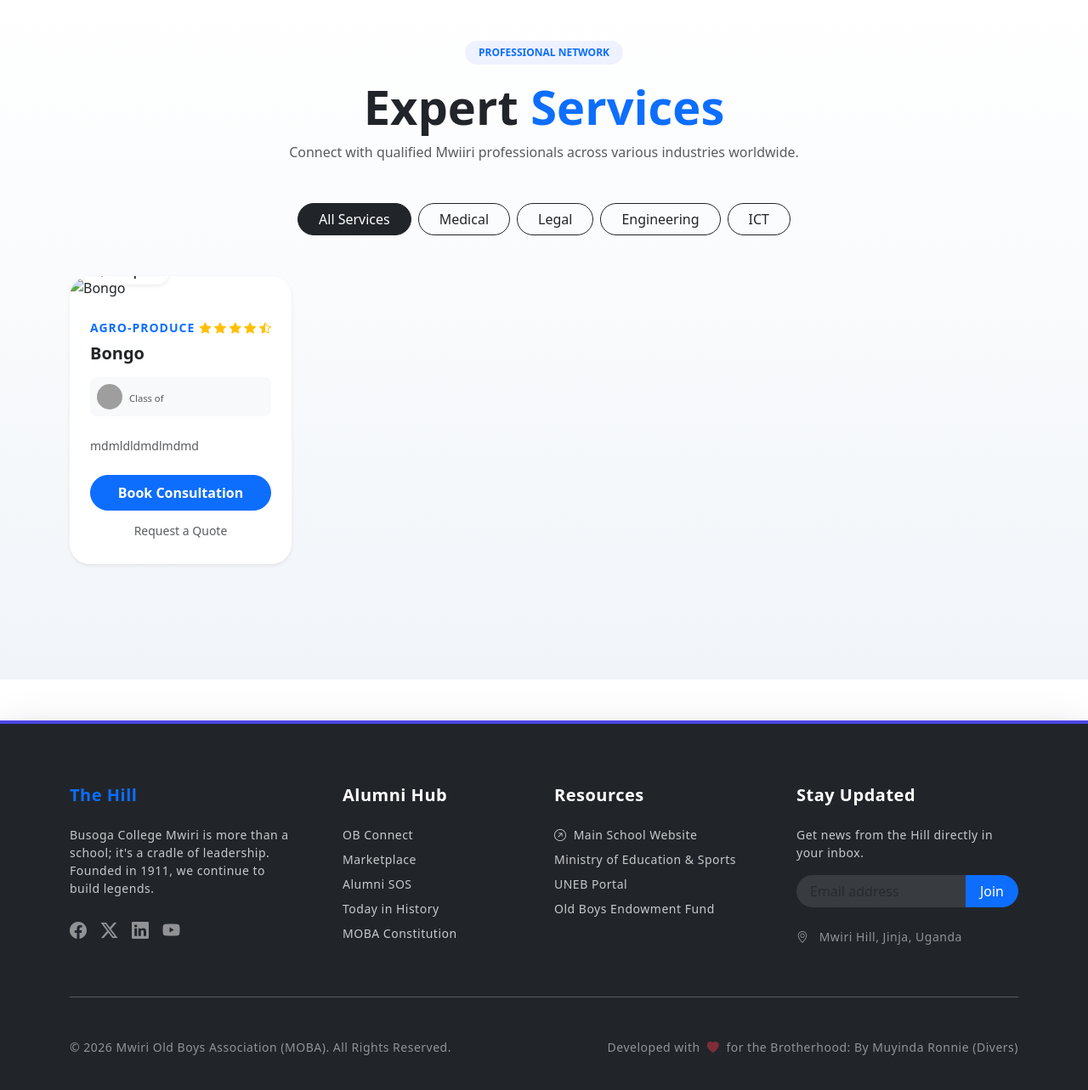
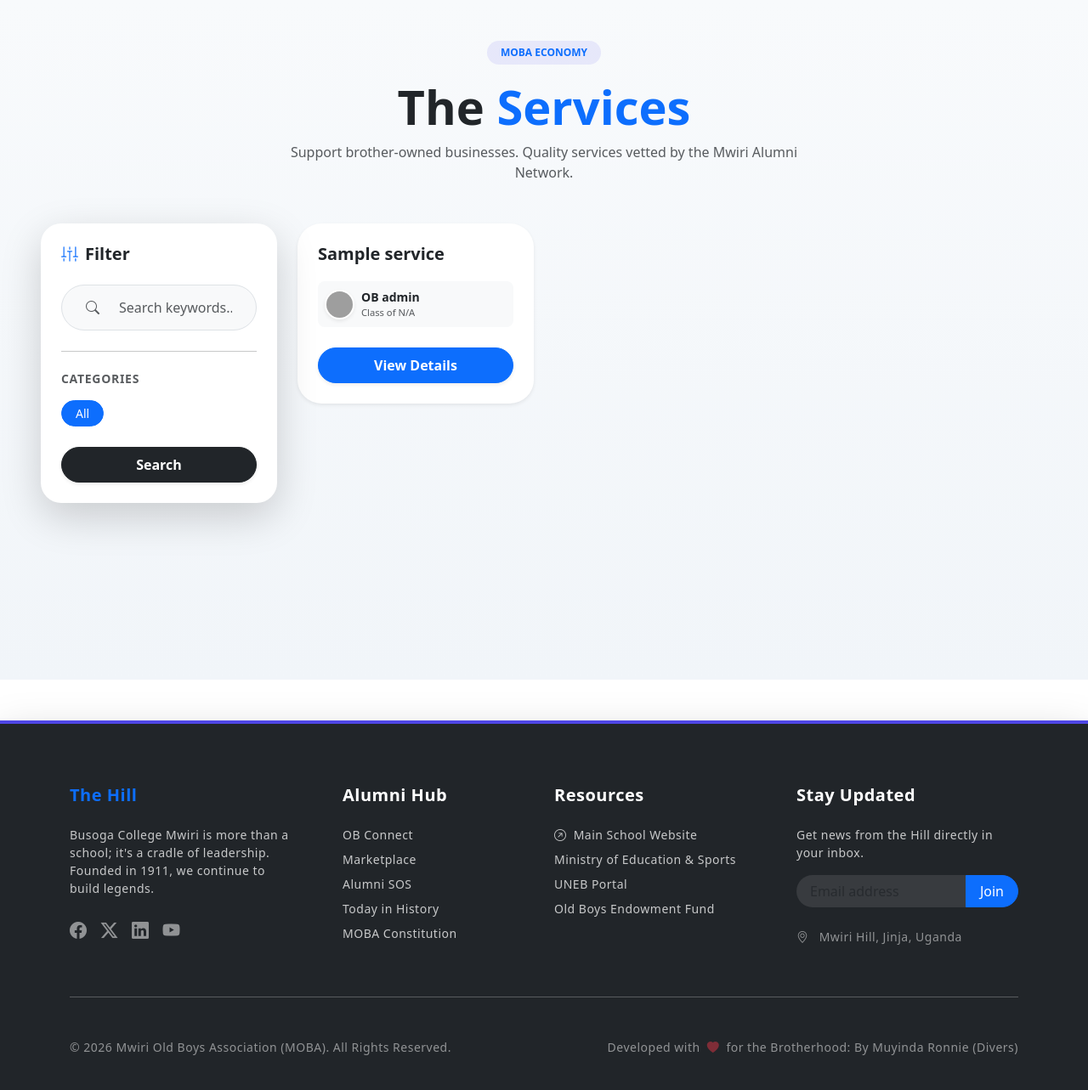
Before and after one commit to ronnie256-pro/mwiri-oldboys, a Django app: page /services/ in a window 1280 px wide. Shown: the part 56-1339 px from the top of the page at 85% size. Run offline with Django 5.2, Linux system fonts and the light colour scheme; data comes from the database, SQL or seed files in the repository; both versions use the stored data as it was after the commit; tables that the repository leaves empty hold one stand-in row (values such as "Sample post"); some libraries are stand-ins or nearby versions; grey boxes are pictures that could not be loaded.

Commit message:
updated the logic of adding products to the site.

```diff
--- a/content/urls.py
+++ b/content/urls.py
@@ -6,4 +6,5 @@ urlpatterns = [
     path('news/', views.news_list, name='news'),
     path('news/add/', views.news_form, name='news_add'),
     path('news/<int:pk>/', views.NewsView.as_view(), name='news_detail'),
+    path('history/', views.history_list, name='history'),
 ]
--- a/content/views.py
+++ b/content/views.py
@@ -20,5 +20,9 @@ def news_form(request):
         form = NewsForm()
     return render(request, 'content/news_form.html', {'form': form})
 
+def history_list(request):
+    history = History.objects.all().order_by('-created_at')
+    return render(request, 'content/history_list.html', {'history': history})
+
 class NewsView(TemplateView):
     template_name = "content/news.html"
--- a/core/templates/navbar.html
+++ b/core/templates/navbar.html
@@ -29,9 +29,12 @@
                 <li class="nav-item">
                     <a class="nav-link" href="{% url 'ob_connect' %}">OB Connect</a>
                 </li>
+                <!--This is the Alumni SOS page but commented out-->
+                <!--
                 <li class="nav-item">
                     <a class="nav-link" href="{% url 'alumni_sos' %}">Alumni SOS</a>
                 </li>
+                 -->
                 <li class="nav-item">
                     <a class="nav-link" href="{% url 'my_account' %}">My Account</a>
                 </li>
--- a/products/templates/products/product_form.html
+++ b/products/templates/products/product_form.html
@@ -12,10 +12,10 @@
                     {% csrf_token %}
                     {{ form|crispy }}
                     <div class="mb-3">
-                        <label for="images" class="form-label">Extra Images</label>
-                        <input type="file" name="images" id="images" class="form-control" multiple>
+                        <label for="id_other_images" class="form-label">Other Images</label>
+                        <input type="file" name="other_images" id="id_other_images" class="form-control" multiple>
                     </div>
-                    <div class="text-end mt-4">
+                                        <div class="text-end mt-4">
                     <button type="submit" class="btn btn-primary px-5 py-2 rounded-pill shadow-sm">Save</button>
                     </div>
                     </form>
--- a/products/templates/products/services.html
+++ b/products/templates/products/services.html
@@ -1,98 +1,131 @@
+
 {% extends "base.html" %}
 
 {% block content %}
-<div class="container-fluid py-5 px-lg-5" style="background: linear-gradient(180deg, #ffffff 0%, #f1f5f9 100%); min-height: 100vh;">
+<div class="container-fluid py-5 px-lg-5" style="background: linear-gradient(180deg, #f8fafc 0%, #f1f5f9 100%); min-height: 100vh;">
 
-    <div class="text-center mb-5">
-        <span class="badge bg-primary-soft text-primary px-3 py-2 rounded-pill mb-3 fw-bold">PROFESSIONAL NETWORK</span>
-        <h1 class="fw-bold display-4">Expert <span class="text-primary">Services</span></h1>
-        <p class="text-muted mx-auto" style="max-width: 600px;">Connect with qualified Mwiiri professionals across various industries worldwide.</p>
+    <div class="mb-5 text-center">
+        <span class="badge bg-primary-soft text-primary px-3 py-2 rounded-pill mb-3 fw-bold">MOBA ECONOMY</span>
+        <h1 class="fw-bold display-4 text-dark">The <span class="text-primary">Services</span></h1>
+        <p class="text-muted mx-auto" style="max-width: 600px;">Support brother-owned businesses. Quality services vetted by the Mwiri Alumni Network.</p>
     </div>
 
-    <div class="container mb-5">
-        <div class="d-flex flex-wrap justify-content-center gap-2">
-            <button class="btn btn-dark rounded-pill px-4">All Services</button>
-            <button class="btn btn-outline-dark rounded-pill px-4">Medical</button>
-            <button class="btn btn-outline-dark rounded-pill px-4">Legal</button>
-            <button class="btn btn-outline-dark rounded-pill px-4">Engineering</button>
-            <button class="btn btn-outline-dark rounded-pill px-4">ICT</button>
+    <div class="row g-4">
+        <div class="col-lg-3">
+            <div class="card border-0 shadow-lg sticky-top" style="border-radius: 24px; top: 100px; z-index: 10;">
+                <div class="card-body p-4">
+                    <h5 class="fw-bold mb-4 d-flex align-items-center">
+                        <i class="bi bi-sliders2-vertical me-2 text-primary"></i> Filter
+                    </h5>
+
+                    <form method="get" action="." class="mb-4">
+                        <div class="input-group bg-light rounded-pill px-3 py-2 border">
+                            <span class="input-group-text bg-transparent border-0"><i class="bi bi-search text-muted"></i></span>
+                            <input type="text" name="search" class="form-control bg-transparent border-0 shadow-none small" placeholder="Search keywords..." value="{{ request.GET.search }}">
+                        </div>
+                    </form>
+
+                    <hr class="my-4 opacity-10">
+
+                    <h6 class="fw-bold small text-uppercase text-muted mb-3 tracking-wider">Categories</h6>
+                    <div class="d-flex flex-wrap gap-2 mb-4">
+                        <a href="?" class="btn btn-sm {% if not request.GET.category %}btn-primary{% else %}btn-light{% endif %} rounded-pill px-3">All</a>
+                        {% for cat in categories %}
+                        <a href="?category={{ cat.id }}" class="btn btn-sm {% if request.GET.category == cat.id|stringformat:'i' %}btn-primary{% else %}btn-light{% endif %} rounded-pill px-3">
+                            {{ cat.name }}
+                        </a>
+                        {% endfor %}
+                    </div>
+
+                    <button class="btn btn-dark w-100 rounded-pill fw-bold py-2 shadow-sm transition-lift">
+                        Search
+                    </button>
+                </div>
             </div>
         </div>
 
-    <div class="container">
+        <div class="col-lg-9">
             <div class="row g-4">
                 {% for service in services %}
-            <div class="col-md-6 col-lg-4 col-xl-3">
-                <div class="card border-0 shadow-sm h-100 service-card overflow-hidden" style="border-radius: 24px; transition: 0.4s ease;">
+                <div class="col-md-6 col-xl-4">
+                    <div class="card border-0 shadow-sm h-100 product-card overflow-hidden">
+                        <div class="card-body p-4 d-flex flex-column">
+                            <div class="mb-3">
+                                <h5 class="fw-bold text-dark mb-1 h5-title">{{ service.name }}</h5>
+                            </div>
 
-                    <div class="position-relative">
-                        <img src="{% if service.image %}{{ service.image.url }}{% else %}https://via.placeholder.com/400x250{% endif %}"
-                             class="card-img-top" alt="{{ service.name }}" style="height: 200px; object-fit: cover;">
-                        <div class="position-absolute bottom-0 start-0 m-3">
-                            <span class="badge bg-white text-dark shadow-sm px-3 py-2 rounded-pill small">
-                                <i class="bi bi-geo-alt-fill text-danger me-1"></i>{{ service.location|default:"Kampala" }}
-                            </span>
+                            <div class="d-flex align-items-center p-2 bg-light rounded-3 mb-4">
+                                <img src="{% if service.owner.profile.profile_picture %}{{ service.owner.profile.profile_picture.url }}{% else %}https://ui-avatars.com/api/?name={{ service.owner.username }}&background=4f46e5&color=fff{% endif %}"
+                                     class="rounded-circle border border-2 border-white shadow-sm me-2" width="35" height="35" alt="OB">
+                                <div class="overflow-hidden">
+                                    <p class="small text-dark fw-bold mb-0 text-truncate">OB {{ service.owner.get_full_name|default:service.owner.username }}</p>
+                                    <p class="small text-muted mb-0" style="font-size: 0.7rem;">Class of {{ service.owner.profile.cohort|default:'N/A' }}</p>
                                 </div>
                             </div>
 
-                    <div class="card-body p-4">
-                        <div class="d-flex justify-content-between align-items-center mb-2">
-                            <span class="text-primary fw-bold small text-uppercase" style="letter-spacing: 1px;">{{ service.category }}</span>
-                            <div class="text-warning small">
-                                <i class="bi bi-star-fill"></i>
-                                <i class="bi bi-star-fill"></i>
-                                <i class="bi bi-star-fill"></i>
-                                <i class="bi bi-star-fill"></i>
-                                <i class="bi bi-star-half"></i>
-                            </div>
-                        </div>
-
-                        <h5 class="fw-bold mb-3">{{ service.name }}</h5>
-
-                        <div class="d-flex align-items-center mb-4 p-2 bg-light rounded-3">
-                            <img src="https://ui-avatars.com/api/?name={{ service.provider_name }}&background=random" class="rounded-circle me-2" width="30" height="30">
-                            <div class="lh-1">
-                                <p class="mb-0 small fw-bold text-dark">{{ service.provider_name }}</p>
-                                <small class="text-muted" style="font-size: 0.7rem;">Class of {{ service.cohort }}</small>
-                            </div>
-                        </div>
-
-                        <p class="text-muted small mb-4 line-clamp-3">
-                            {{ service.description|default:"Specialized professional services tailored to meet your requirements with the Mwiiri standard of excellence." }}
-                        </p>
-
                             <div class="d-grid gap-2">
-                            <a href="#" class="btn btn-primary rounded-pill fw-bold py-2">Book Consultation</a>
-                            <a href="mailto:{{ service.email }}" class="btn btn-link btn-sm text-decoration-none text-muted">Request a Quote</a>
+                                <a href="#" class="btn btn-primary rounded-pill fw-bold py-2 shadow-sm transition-lift">
+                                    View Details
+                                </a>
                             </div>
                         </div>
                     </div>
                 </div>
                 {% empty %}
                 <div class="col-12 text-center py-5">
-                <i class="bi bi-journal-x display-1 text-light"></i>
-                <p class="text-muted mt-3">No services listed in this directory yet.</p>
+                    <div class="opacity-25 mb-3">
+                        <i class="bi bi-cart-x display-1"></i>
+                    </div>
+                    <h4 class="text-muted">The marketplace is empty right now.</h4>
+                    <p class="text-muted">Be the first brother to list a service!</p>
                 </div>
                 {% endfor %}
+            </div>
+
             </div>
     </div>
 </div>
 
 <style>
-    .bg-primary-soft { background-color: #eef2ff; color: #4f46e5; }
-    .service-card:hover {
-        transform: translateY(-12px);
-        box-shadow: 0 20px 40px rgba(0,0,0,0.08) !important;
+    .product-card {
+        border-radius: 28px;
+        background: #ffffff;
+        transition: all 0.4s cubic-bezier(0.165, 0.84, 0.44, 1);
     }
-    .service-card:hover .btn-primary {
-        background-color: #312e81;
-        border-color: #312e81;
+
+    .product-card:hover {
+        transform: translateY(-10px);
+        box-shadow: 0 25px 50px -12px rgba(0, 0, 0, 0.12) !important;
     }
-    .line-clamp-3 {
+
+    .bg-primary-soft { background-color: rgba(79, 70, 229, 0.1); color: #4f46e5; }
+    .bg-success-soft { background-color: rgba(22, 163, 74, 0.1); color: #16a34a; }
+
+    /* Glassmorphism Badge */
+    .bg-blur {
+        background: rgba(15, 23, 42, 0.6);
+        backdrop-filter: blur(8px);
+        -webkit-backdrop-filter: blur(8px);
+        border: 1px solid rgba(255, 255, 255, 0.2);
+    }
+
+    .h5-title {
         display: -webkit-box;
-        -webkit-line-clamp: 3;
+        -webkit-line-clamp: 1;
         -webkit-box-orient: vertical;
         overflow: hidden;
     }
+
+    .transition-lift {
+        transition: all 0.2s ease;
+    }
+    .transition-lift:hover {
+        transform: translateY(-2px);
+        filter: brightness(1.1);
+    }
+
+    .tracking-wider { letter-spacing: 0.05em; }
+
+    .sticky-top { transition: all 0.3s ease; }
 </style>
 {% endblock %}
--- a/products/urls.py
+++ b/products/urls.py
@@ -1,10 +1,10 @@
 from django.urls import path
-from .views import ProductListView, ServiceListView, product_form, product_detail
+from .views import ProductListView, ServiceListView, product_form, product_detail, service_form
 
 urlpatterns = [
     path("products/", ProductListView.as_view(), name="products"),
     path("products/add/", product_form, name="product_add"),
     path("products/<int:product_id>/", product_detail, name="product_detail"),
     path("services/", ServiceListView.as_view(), name="services"),
-    path("services/add/", product_form, name="service_add"),
+    path("services/add/", service_form, name="service_add"),
 ]
--- a/products/views.py
+++ b/products/views.py
@@ -1,15 +1,16 @@
 from django.shortcuts import render, redirect
 from django.views.generic import ListView
-from .models import Product, ProductImage
-from .forms import ProductForm
+from .models import Product, ProductImage, Service
+from .forms import ProductForm, ServiceForm
 
 class ProductListView(ListView):
     model = Product
     template_name = "products/products.html"
     context_object_name = "products"
 
+
 class ServiceListView(ListView):
-    model = Product
+    model = Service
     template_name = "products/services.html"
     context_object_name = "services"
 
@@ -21,7 +22,7 @@ def product_form(request):
             product.owner = request.user
             product.save()
 
-            for image in request.FILES.getlist('images'):
+            for image in request.FILES.getlist('other_images'):
                 ProductImage.objects.create(product=product, image=image)
 
             return redirect('products')
@@ -32,3 +33,15 @@ def product_form(request):
 def product_detail(request, product_id):
     product = Product.objects.get(id=product_id)
     return render(request, 'products/product_detail.html', {'product': product})
+
+def service_form(request):
+    if request.method == 'POST':
+        form = ServiceForm(request.POST)
+        if form.is_valid():
+            service = form.save(commit=False)
+            service.owner = request.user
+            service.save()
+            return redirect('services')
+    else:
+        form = ServiceForm()
+    return render(request, 'products/service_form.html', {'form': form})
```
Also changed, not shown: content/templates/content/history_list.html (added, +21 -0 lines), core/templates/home.html (+5 -5 lines), products/admin.py (+7 -1 lines), products/forms.py (+8 -1 lines), products/models.py (+9 -0 lines), products/templates/products/service_form.html (added, +14 -0 lines), users/templates/users/my_account.html (+7 -5 lines), db.sqlite3, media/products/IMG-20251225-WA0011_j1kUeDZ.jpg (added), media/products/IMG-20251225-WA0016.jpg (added), products/migrations/0005_service.py (added). Lines whose indentation alone changed are shown as unchanged.
